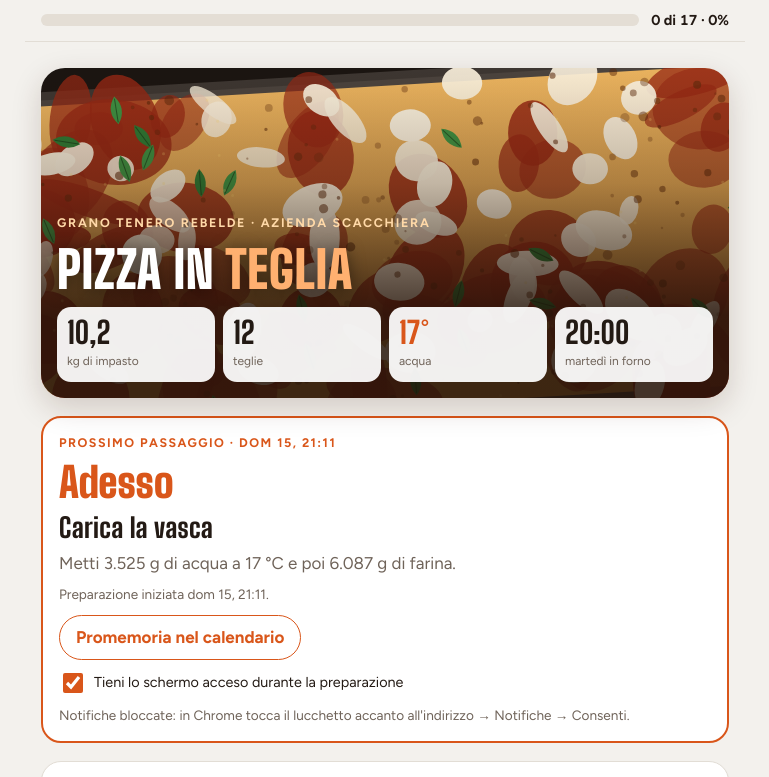
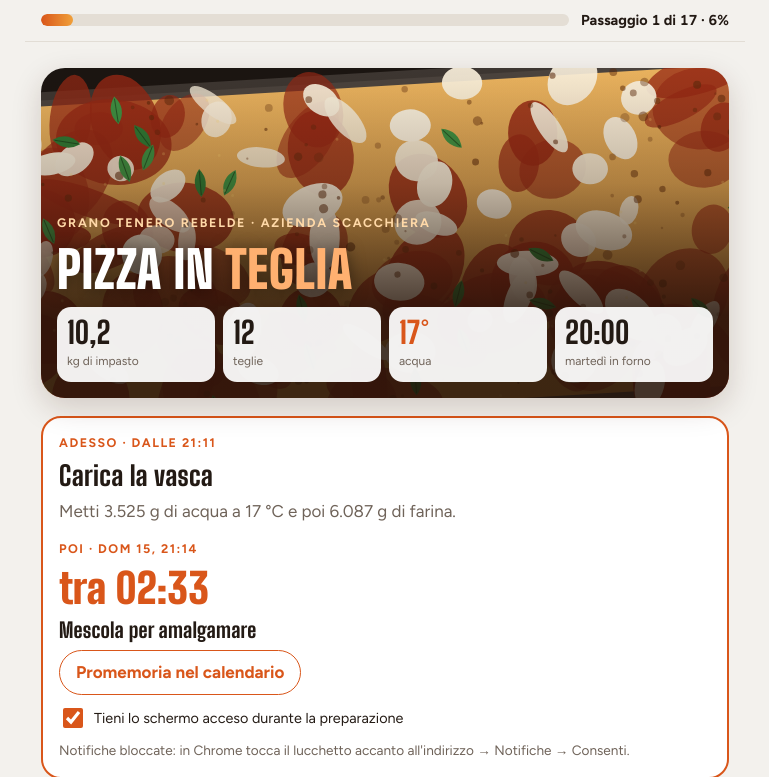
Before and after one commit to ravazzz/pizza, a plain HTML site: page index.html in a window 1280 px wide. Both pictures are taken after a click on the element 640 px from the left and 583 px from the top of the page. Shown: the top 777 px of the page, without its empty margins (255-1024 px from the left). Drawn offline with Linux system fonts and the light colour scheme.

Commit message:
Il riquadro Adesso e la barra avanzano da soli con l'orologio; conto alla rovescia al secondo; timer del passaggio corrente nel riquadro
Co-Authored-By: Claude Opus 5.5 <noreply@anthropic.com>
Claude-Session: https://claude.ai/code/session_01AVVZLVmQJEnUKFgPVAV9nG

```diff
--- a/index.html
+++ b/index.html
@@ -686,7 +686,7 @@ ul.rules li{padding-left:14px;border-left:3px solid var(--ember-soft)}
     if(!list.length){panel.innerHTML='<p class="msg">Nessun passaggio in questa fase.</p>';return}
     list.forEach(function(s,i){
       var key=s.phase+':'+s.h;
-      var wrap=document.createElement('div');wrap.className='step'+(done[key]?' done':'')+(!nextMarked&&!done[key]&&s.time.getTime()>Date.now()-60000?(nextMarked=true,' next'):'');
+      var wrap=document.createElement('div');wrap.className='step'+(done[key]?' done':'')+((S.started?stepId(s)===curId:(!nextMarked&&!done[key]&&s.time.getTime()>Date.now()-60000))&&!nextMarked?(nextMarked=true,' next'):'');
       var cb=document.createElement('input');cb.type='checkbox';cb.checked=!!done[key];
       cb.setAttribute('aria-labelledby','sh-'+i);
       cb.addEventListener('change',function(){
@@ -711,7 +711,7 @@ ul.rules li{padding-left:14px;border-left:3px solid var(--ember-soft)}
   /* ---- Copertina e prossimo passaggio ---- */
   var lastR=null;
   function renderHero(r){
-    lastR=r;
+    lastR=r;boxSig='';
     var tm=Math.round(clamp(r.Tmain,0,60));
     $('stats').innerHTML=
       '<div class="stat"><b>'+(r.total/1000).toFixed(1).replace('.',',')+'</b><span>kg di impasto</span></div>'+
@@ -720,62 +720,87 @@ ul.rules li{padding-left:14px;border-left:3px solid var(--ember-soft)}
       '<div class="stat"><b>'+pad(r.bake.getHours())+':'+pad(r.bake.getMinutes())+'</b><span>'+r.bake.toLocaleDateString('it-IT',{weekday:'long'})+' in forno</span></div>';
     tickNow();
   }
-  function progress(){
-    var r=lastR;if(!r)return;
-    var all=buildSteps(r),n=0;
-    all.forEach(function(st){if(done[st.phase+':'+st.h])n++});
+  var curId='',boxSig='';
+  function stepId(st){return st.phase+':'+st.h+'@'+st.time.getTime()}
+  function progress(all,now){
+    var n=0;
+    all.forEach(function(st){if(done[st.phase+':'+st.h]||(S.started&&st.time.getTime()<=now))n++});
     var pc=all.length?Math.round(n/all.length*100):0;
     $('progfill').style.width=pc+'%';
-    $('progtxt').textContent=n+' di '+all.length+' · '+pc+'%';
+    $('progtxt').textContent='Passaggio '+Math.min(n,all.length)+' di '+all.length+' · '+pc+'%';
     $('prog').setAttribute('aria-valuenow',pc);
     $('prog').classList.toggle('full',pc===100);
+  }
+  function left(ms){
+    var s=Math.max(0,Math.round(ms/1000)),h=Math.floor(s/3600),m=Math.floor(s%3600/60);
+    return h?h+' h '+pad(m)+' min':pad(m)+':'+pad(s%60);
   }
   function tickNow(){
     var r=lastR,box=$('now');if(!r||isNaN(r.start)||r.bake<=r.start){box.style.display='none';return}
     box.style.display='';
-    progress();
-    var all=buildSteps(r),now=Date.now(),nx=null,i,h='';
+    var all=buildSteps(r),now=Date.now(),i,ci=-1;
+    progress(all,now);
+    for(i=0;i<all.length;i++)if(all[i].time.getTime()<=now)ci=i;
+    var cur=S.started&&ci>=0?all[ci]:null,nxt=all[ci+1]||null;
+    /* notifiche dei passaggi */
     if(S.started){
       for(i=0;i<all.length;i++){
-        var st=all[i],k=st.phase+':'+st.h+'@'+st.time.getTime(),tt=st.time.getTime();
-        if(tt<=now&&now-tt<5*60000&&!notified[k]&&!done[st.phase+':'+st.h]){notified[k]=1;store.set('pizza-notified',JSON.stringify(notified));notify('Ora: '+st.h,st.p.replace(/<[^>]+>/g,''))}
+        var st=all[i],k=stepId(st),tt=st.time.getTime();
+        if(tt<=now&&now-tt<5*60000&&!notified[k]){notified[k]=1;store.set('pizza-notified',JSON.stringify(notified));notify('Ora: '+st.h,st.p.replace(/<[^>]+>/g,''))}
       }
     }
-    for(i=0;i<all.length;i++){if(!done[all[i].phase+':'+all[i].h]&&all[i].time.getTime()>now-10*60000){nx=all[i];break}}
+    var sigNow=(S.started?'s':'n')+'|'+(cur?stepId(cur):'')+'|'+(nxt?stepId(nxt):'');
+    var newCur=cur?stepId(cur):'';
+    if(newCur!==curId){curId=newCur;renderPlan(r)}
+    if(sigNow!==boxSig){
+      boxSig=sigNow;
+      var h='';
       if(!S.started){
         h+='<div class="lbl">Pronto a impastare?</div><h3>Quando inizi a pesare, premi qui</h3>'+
            '<p>Il piano si sposta sull\'ora reale e le dosi del lievito si ricalcolano. Il forno resta '+fmtT(r.bake)+'.</p>'+
            '<button type="button" class="btn go" data-act="start">Inizia la preparazione adesso</button>';
-    }else if(!nx){
-      h+='<div class="lbl">Fatto</div><h3>Buona pizza!</h3>';
       }else{
-      var ms=nx.time.getTime()-now,txt;
-      if(ms<=60000)txt='Adesso';
-      else{var m=Math.round(ms/60000),hh=Math.floor(m/60);txt='tra '+(hh?hh+' h '+pad(m%60)+' min':m+' min')}
-      h+='<div class="lbl">Prossimo passaggio · '+fmtT(nx.time)+'</div><div class="cd">'+txt+'</div><h3>'+nx.h+'</h3><p>'+nx.p+'</p>'+
-         '<p class="nstat">Preparazione iniziata '+fmtT(new Date(S.started))+'.</p>';
+        if(cur){
+          h+='<div class="lbl">Adesso · dalle '+pad(cur.time.getHours())+':'+pad(cur.time.getMinutes())+'</div><h3>'+cur.h+'</h3><p>'+cur.p+'</p>';
+          if(cur.timer){
+            var ck=cur.phase+':'+cur.h;
+            h+='<div class="timer"><button type="button" class="btn" data-act="timer">'+(running[ck]?'Riavvia':'Avvia')+' timer '+Math.round(cur.timer/60)+' min</button><span class="clock" data-key="'+ck.replace(/"/g,'&quot;')+'"></span></div>';
+          }
+        }
+        if(nxt){
+          h+='<div class="lbl" style="margin-top:6px">Poi · '+fmtT(nxt.time)+'</div><div class="cd" id="cd"></div><h3 style="font-size:1.3rem">'+nxt.h+'</h3>';
+        }else{
+          h+='<div class="lbl">Ultimo passaggio</div><h3>Buona pizza!</h3>';
+        }
       }
       h+='<div class="actions"><button type="button" class="btn ghost" id="nbtn" data-act="notif">Attiva notifiche</button>'+
          '<button type="button" class="btn ghost" data-act="ics">Promemoria nel calendario</button></div>'+
          '<label class="switch" for="awake"><input type="checkbox" id="awake" data-act="awake"'+(awakeOn?' checked':'')+'> Tieni lo schermo acceso durante la preparazione</label>'+
          '<p class="nstat" id="nstat"></p>';
-    box.innerHTML=h;nstatus();
+      box.innerHTML=h;nstatus();tickTimers();
+    }
+    var cd=$('cd');
+    if(cd&&nxt)cd.textContent='tra '+left(nxt.time.getTime()-now);
   }
   $('now').addEventListener('click',function(e){
     var a=e.target.getAttribute&&e.target.getAttribute('data-act');
     if(a==='start'){
       var d=new Date();d.setSeconds(0,0);
-      S.start=toInput(d);S.started=d.toISOString();
+      S.start=toInput(d);S.started=d.toISOString();boxSig='';
       done={};running={};saveT();store.set('pizza-done',JSON.stringify({sig:sig,done:done}));
       ensureAudio();askNotif();keepAwake();update();
       window.scrollTo({top:0,behavior:'smooth'});
+    }else if(a==='timer'){
+      var all=buildSteps(lastR),now=Date.now(),c=null;
+      all.forEach(function(st){if(st.time.getTime()<=now)c=st});
+      if(c&&c.timer){startTimer(c.phase+':'+c.h,c.timer,c.h);e.target.textContent='Riavvia timer '+Math.round(c.timer/60)+' min';renderPlan(lastR)}
     }else if(a==='notif')askNotif();
     else if(a==='ics')downloadIcs();
   });
   $('now').addEventListener('change',function(e){
     if(e.target.id==='awake'){awakeOn=e.target.checked;store.set('pizza-awake',awakeOn?'1':'0');if(awakeOn)keepAwake();else releaseAwake()}
   });
-  setInterval(tickNow,30000);
+  setInterval(tickNow,1000);
 
   function drawArt(){
     var c=$('art'),w=c.clientWidth||720,h=c.clientHeight||320,dpr=Math.min(2,window.devicePixelRatio||1);
```
Lines whose indentation alone changed are shown as unchanged.
